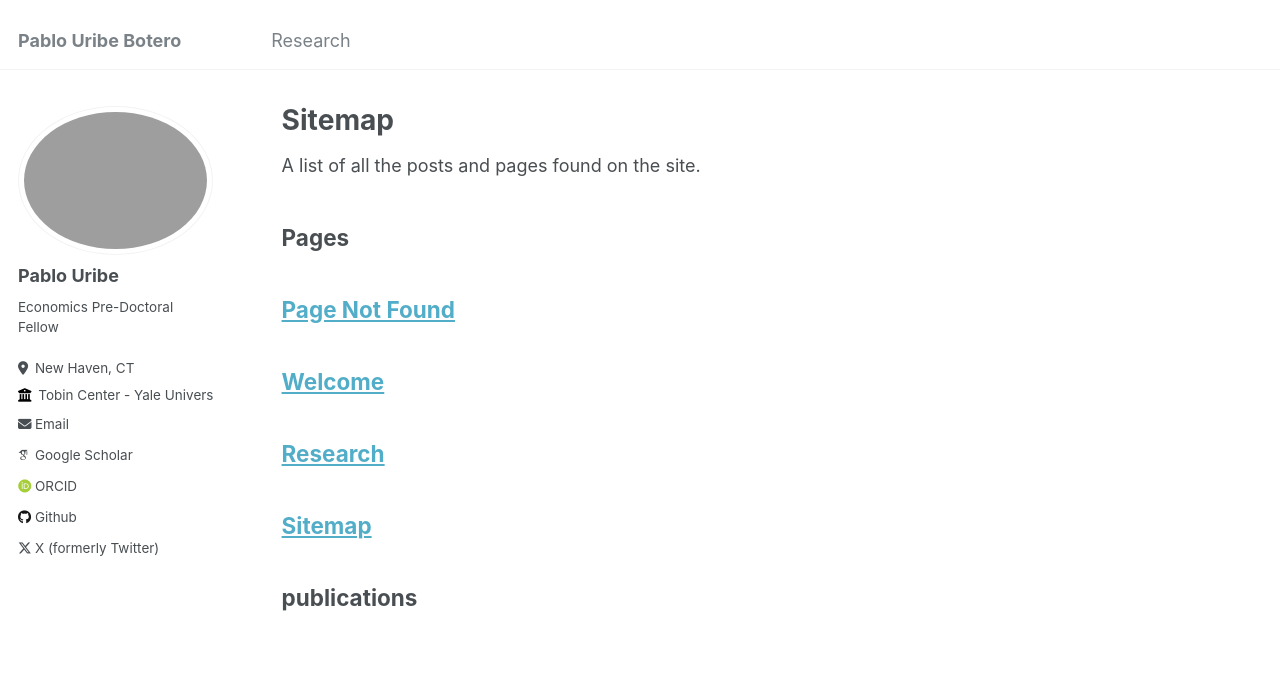
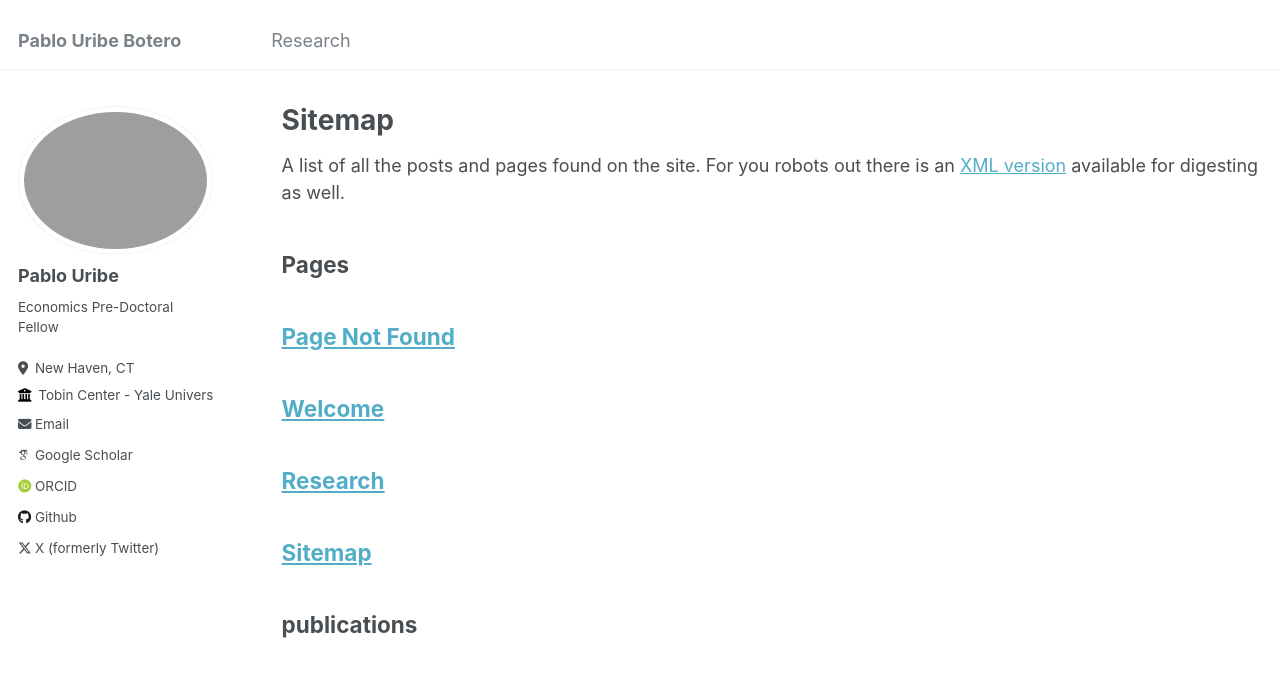
Before and after one commit to PabloUribeB/PabloUribeB.github.io, a Jekyll site: the page built from _pages/sitemap.md, in a window 1280 px wide. Shown: the top 677 px of the page. Built offline with Jekyll 4.4.1, drawn with Linux system fonts in a browser that asks for light colours; some web fonts are replaced.

Commit message:
Update sitemap.md

```diff
--- a/_pages/sitemap.md
+++ b/_pages/sitemap.md
@@ -7,7 +7,7 @@ author_profile: true
 
 {% include base_path %}
 
-A list of all the posts and pages found on the site.
+A list of all the posts and pages found on the site. For you robots out there is an [XML version]({{ base_path }}/sitemap.xml) available for digesting as well.
 <h2>Pages</h2>
 {% for post in site.pages %}
   {% include archive-single.html %}
```
